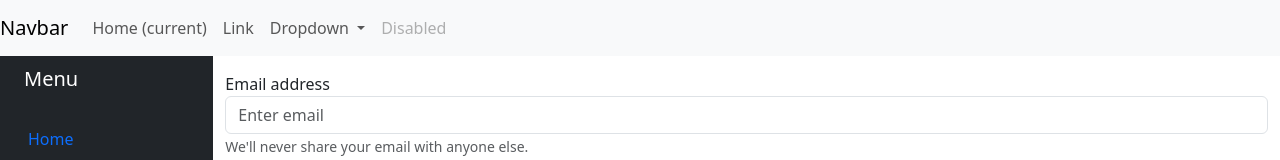
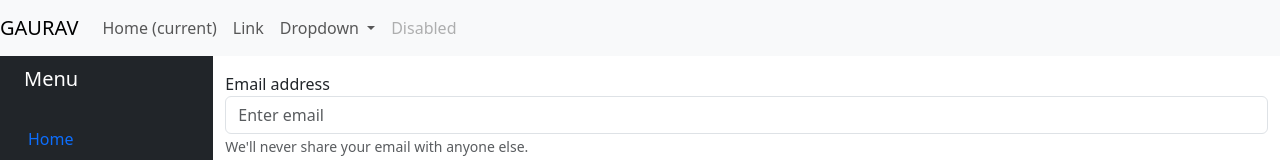
Before and after one commit to gauravmundhada/workspace, an Angular app in the folder AngularApp/: page / in a window 1280 px wide. Shown: the top 160 px of the page. Built offline with nearby package versions, Linux system fonts and the light colour scheme.

Commit message:
Backup Commit

```diff
--- a/AngularApp/src/app/Layout/header.component.ts
+++ b/AngularApp/src/app/Layout/header.component.ts
@@ -3,7 +3,7 @@
 @Component({
     selector:"header",
     template:`<nav class="navbar navbar-expand-lg navbar-light bg-light">
-    <a class="navbar-brand" href="#">Navbar</a>
+    <a class="navbar-brand" href="#">GAURAV</a>
     <button class="navbar-toggler" type="button" data-toggle="collapse" data-target="#navbarSupportedContent" aria-controls="navbarSupportedContent" aria-expanded="false" aria-label="Toggle navigation">
       <span class="navbar-toggler-icon"></span>
     </button>
```
Also changed, not shown: AngularApp/src/app/Layout/crud.component.ts (line endings or trailing spaces).
